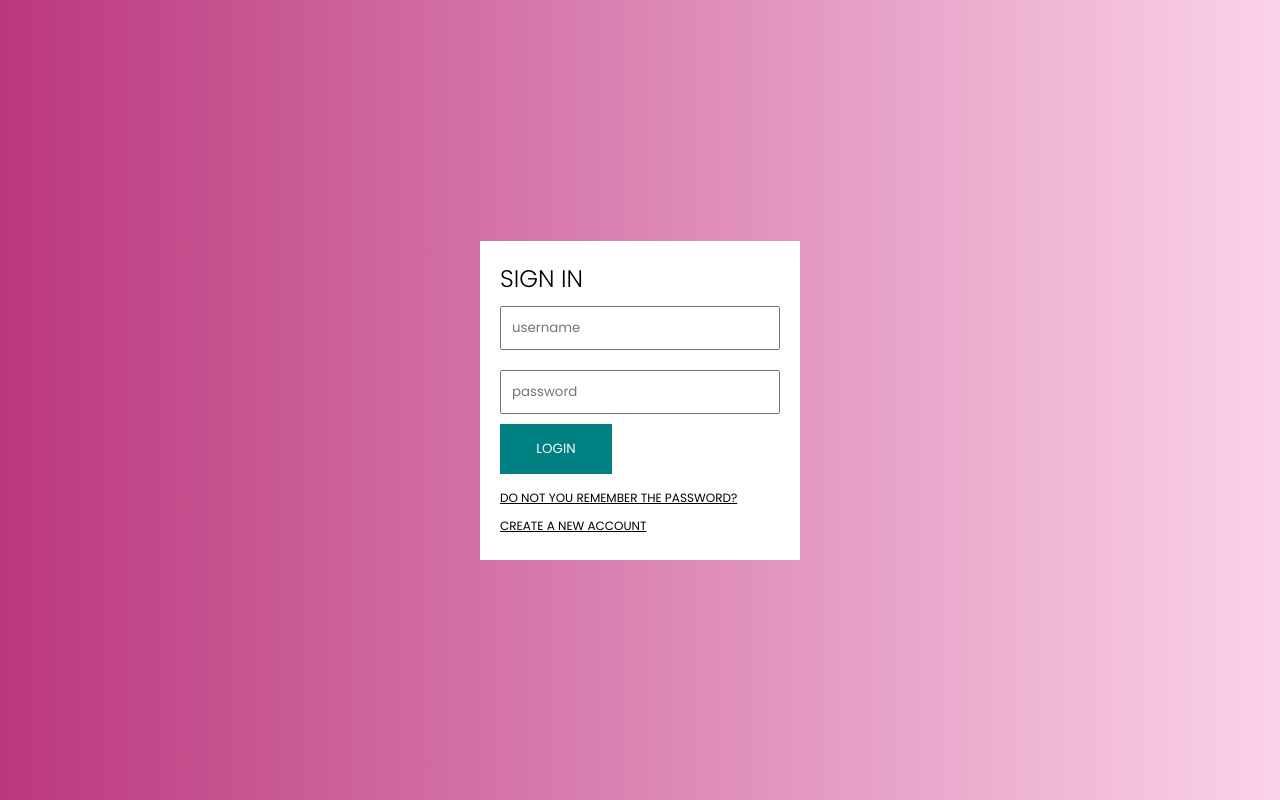
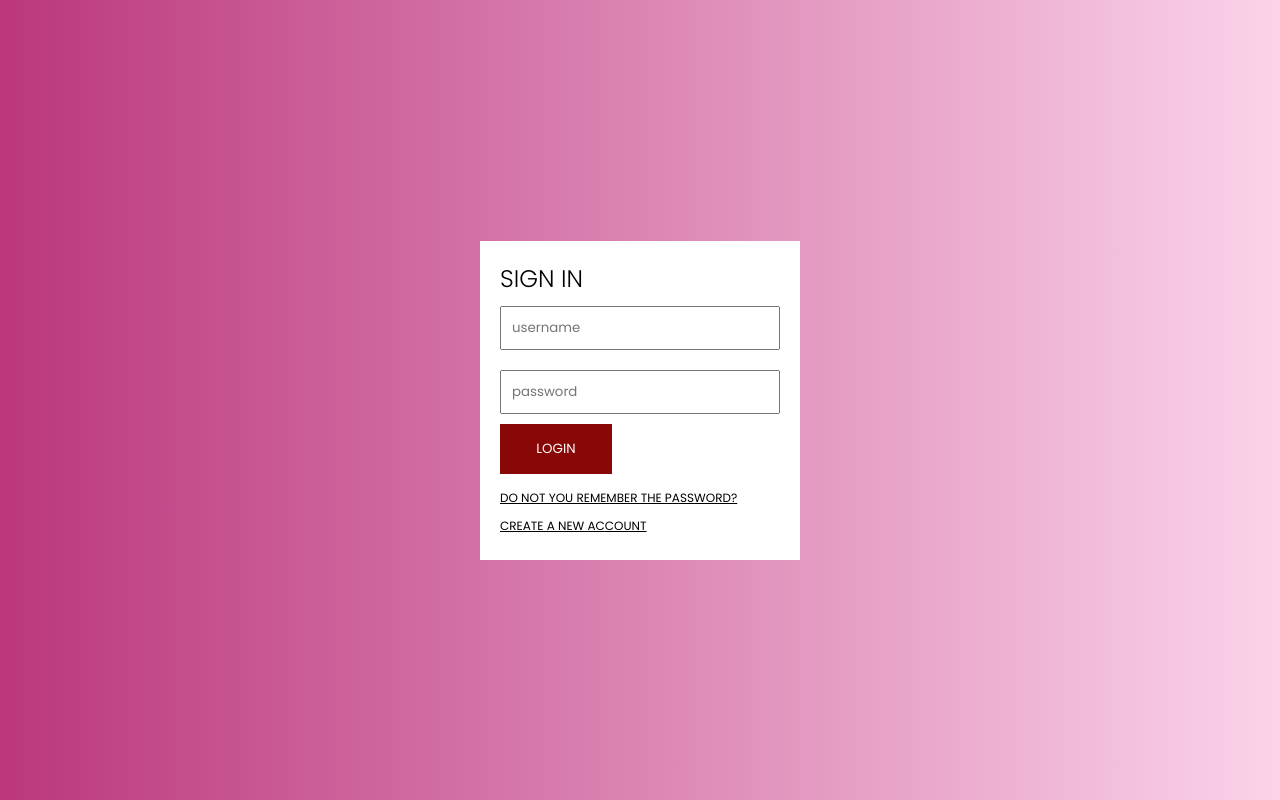
Before and after one commit to snowleopardAlexa/e-commerce-fashion-store, a React (Create React App) app: page / in a window 1280 px wide. Built offline with nearby package versions, Linux system fonts and the light colour scheme; a web font is replaced by a local one.

Commit message:
change color of the btn

```diff
--- a/src/pages/Login.jsx
+++ b/src/pages/Login.jsx
@@ -40,7 +40,7 @@ const Button = styled.button`
   width: 40%;
   border: none;
   padding: 15px 20px;
-  background-color: teal;
+  background-color: #880808;
   color: white;
   cursor: pointer;
   margin-bottom: 10px;
```
